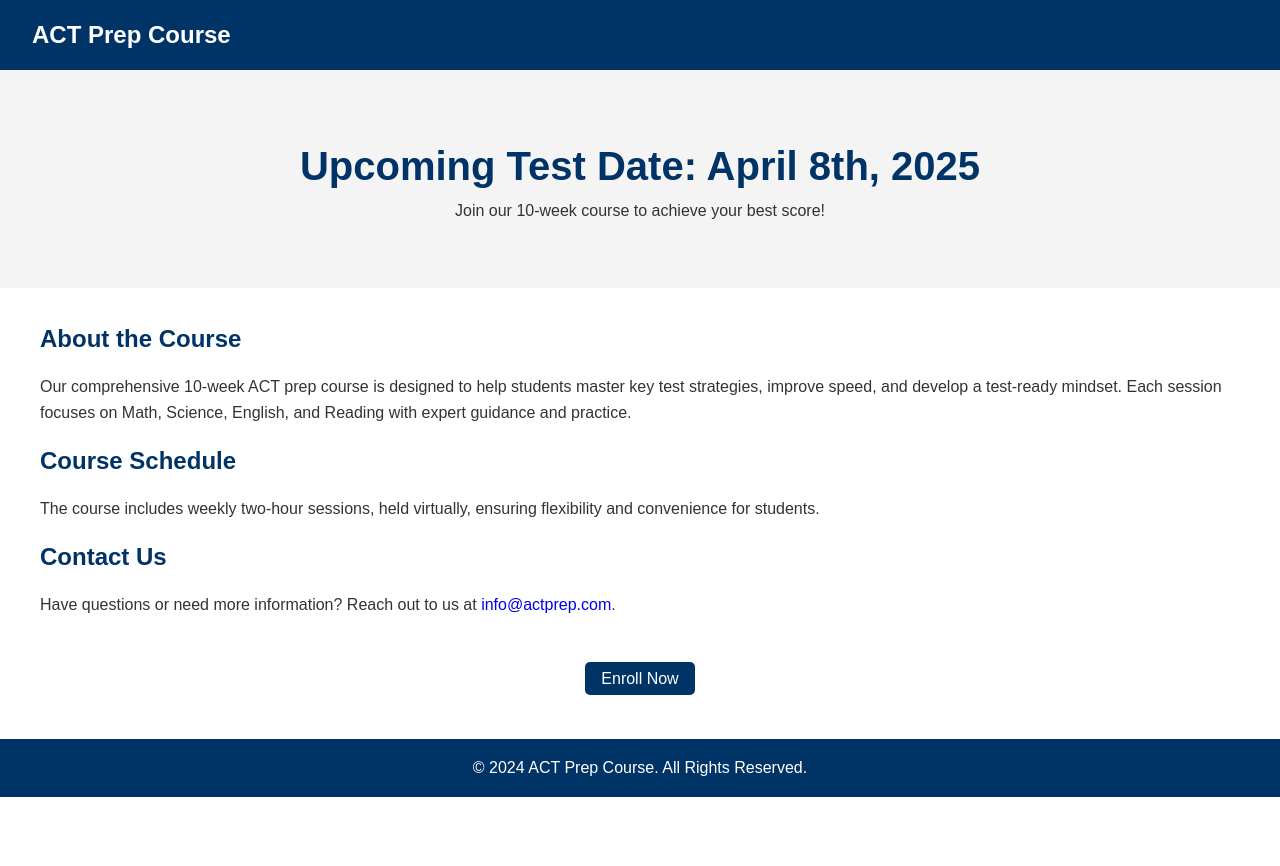
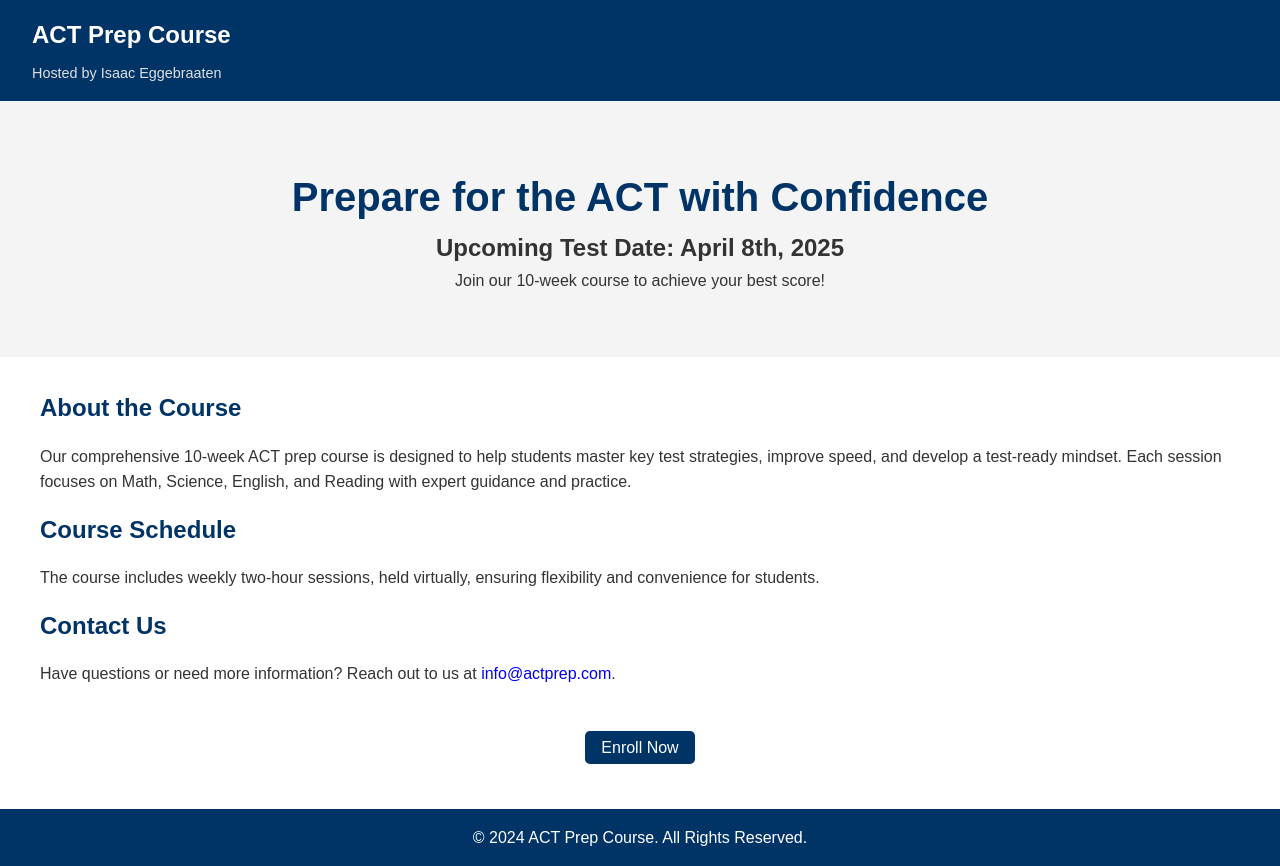
Before and after one commit to eggebraaten00/ACT-PREP-, a plain HTML site: page index.html in a window 1280 px wide. Before the commit the page ends 800 px from the top, so only its background shows below. Drawn offline with Linux system fonts and the light colour scheme.

Commit message:
Update index.html

```diff
--- a/index.html
+++ b/index.html
@@ -29,6 +29,12 @@
         header .logo {
             font-size: 1.5rem;
             font-weight: bold;
+        }
+
+        header .host {
+            font-size: 0.9rem;
+            margin-top: 0.5rem;
+            color: #e0e0e0;
         }
 
         nav ul {
@@ -95,17 +101,16 @@
 <body>
     <header>
         <div class="logo">ACT Prep Course</div>
+        <div class="host">Hosted by Isaac Eggebraaten</div>
         <nav>
             <ul>
-
-
-
             </ul>
         </nav>
     </header>
 
     <section class="hero">
-        <h1>Upcoming Test Date: April 8th, 2025</h1>
+        <h1>Prepare for the ACT with Confidence</h1>
+        <h2>Upcoming Test Date: April 8th, 2025</h2>
         <p>Join our 10-week course to achieve your best score!</p>
     </section>
 
```
